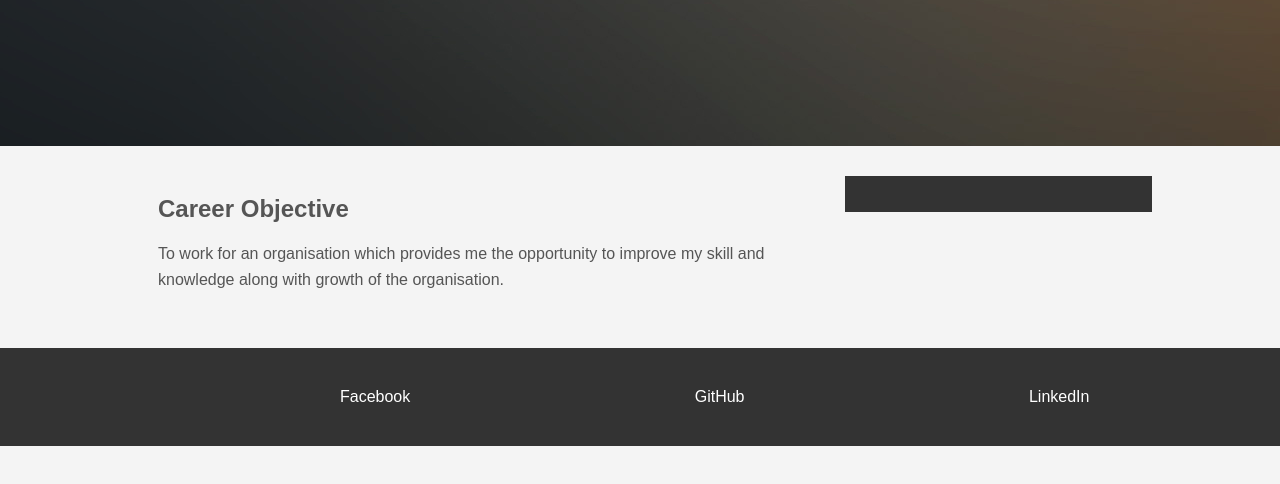
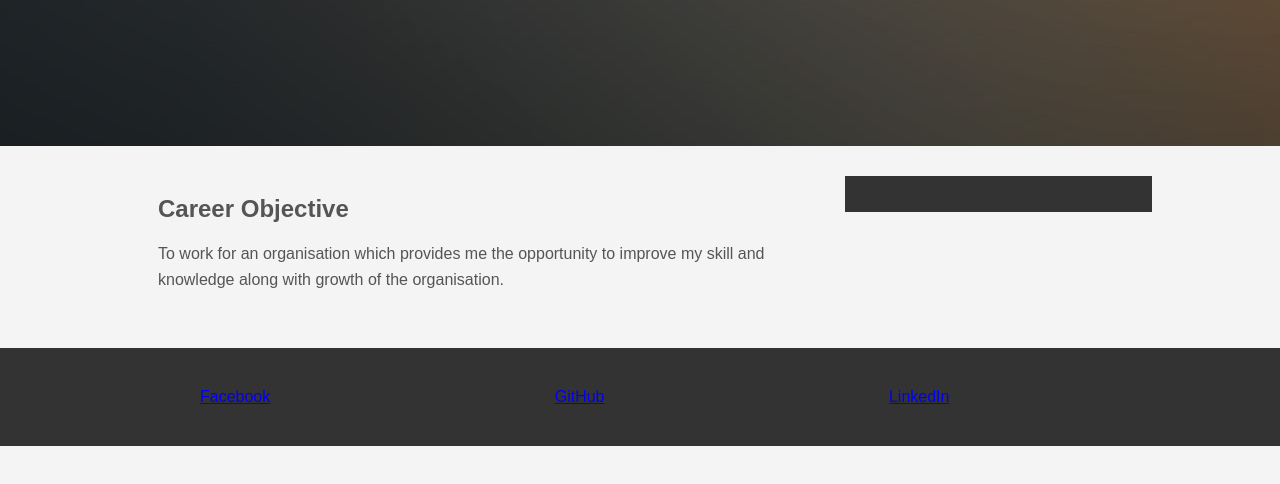
Before and after one commit to singhshivanshu/portfolio, a plain HTML site: page index.html in a window 1280 px wide. Shown: the part 334-818 px from the top of the page. Drawn offline with Linux system fonts and the light colour scheme.

Commit message:
footer-list error resolved

```diff
--- a/index.html
+++ b/index.html
@@ -42,9 +42,9 @@
 
 	<footer id="main-footer">
 		<ul>
-			<li><a href="#"></a>Facebook</li>
-			<li><a href="#"></a>GitHub</li>
-			<li><a href="#"></a>LinkedIn</li>
+			<li><a href="#">Facebook</a></li>
+			<li><a href="#">GitHub</a></li>
+			<li><a href="#">LinkedIn</a></li>
 		</ul>
 	</footer>
 </body>
```
